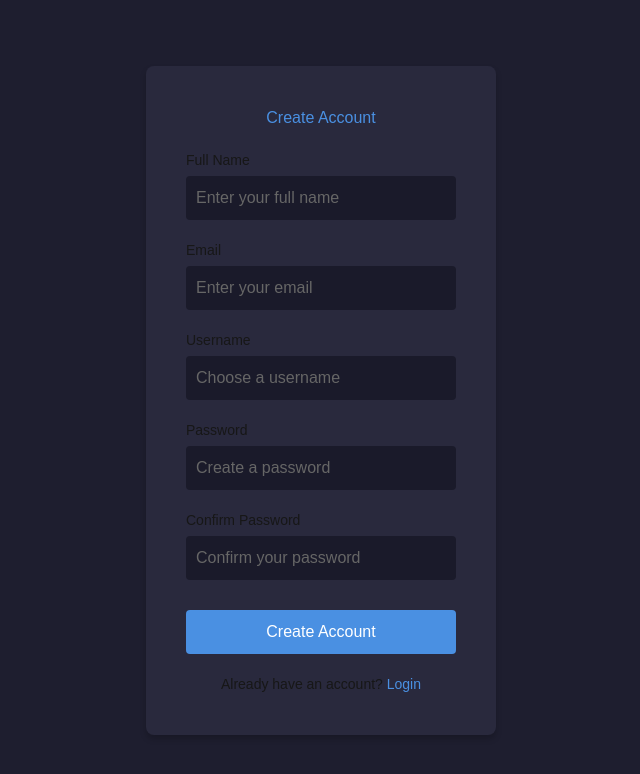
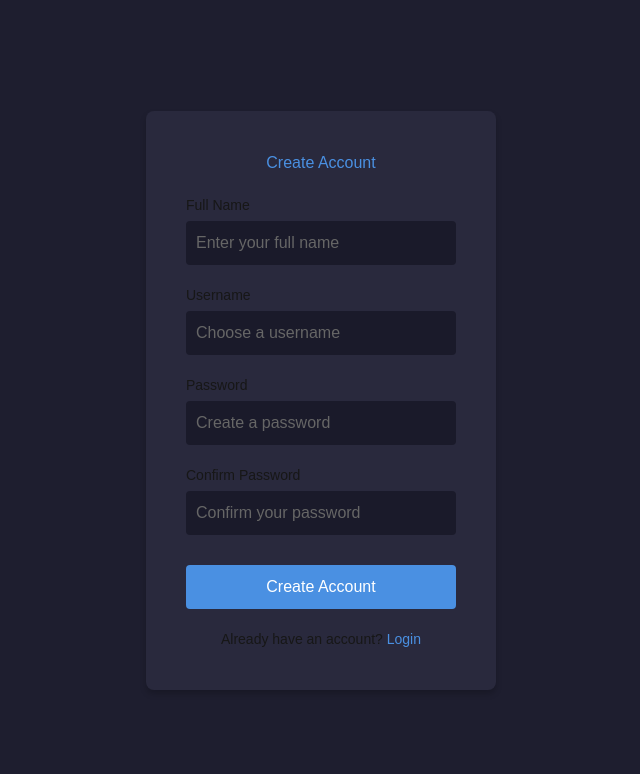
Before and after one commit to JuanPCF1/jwh-manager, a Next.js app in the folder Frontend/: page /signup in a window 1280 px wide. Shown: the top 774 px of the page, without its empty margins (319-959 px from the left). Built offline with nearby package versions, Linux system fonts and the light colour scheme.

Commit message:
Removed the email section

```diff
--- a/Frontend/src/app/signup/page.js
+++ b/Frontend/src/app/signup/page.js
@@ -8,7 +8,6 @@ import styles from "./Signup.module.css";
 const Signup = () => {
   const [formData, setFormData] = useState({
     fullName: "",
-    email: "",
     username: "",
     password: "",
     confirmPassword: "",
@@ -32,11 +31,6 @@ const Signup = () => {
       newErrors.fullName = "Full name is required";
     }
 
-    if (!formData.email.trim()) {
-      newErrors.email = "Email is required";
-    } else if (!/\S+@\S+\.\S+/.test(formData.email)) {
-      newErrors.email = "Email is invalid";
-    }
 
     if (!formData.username.trim()) {
       newErrors.username = "Username is required";
@@ -112,17 +106,6 @@ const Signup = () => {
             {errors.fullName && <span className={styles.errorMessage}>{errors.fullName}</span>}
           </div>
 
-          <div className={styles.formGroup}>
-            <label htmlFor="email">Email</label>
-            <input
-              type="email"
-              id="email"
-              placeholder="Enter your email"
-              value={formData.email}
-              onChange={handleChange}
-            />
-            {errors.email && <span className={styles.errorMessage}>{errors.email}</span>}
-          </div>
 
           <div className={styles.formGroup}>
             <label htmlFor="username">Username</label>
```
